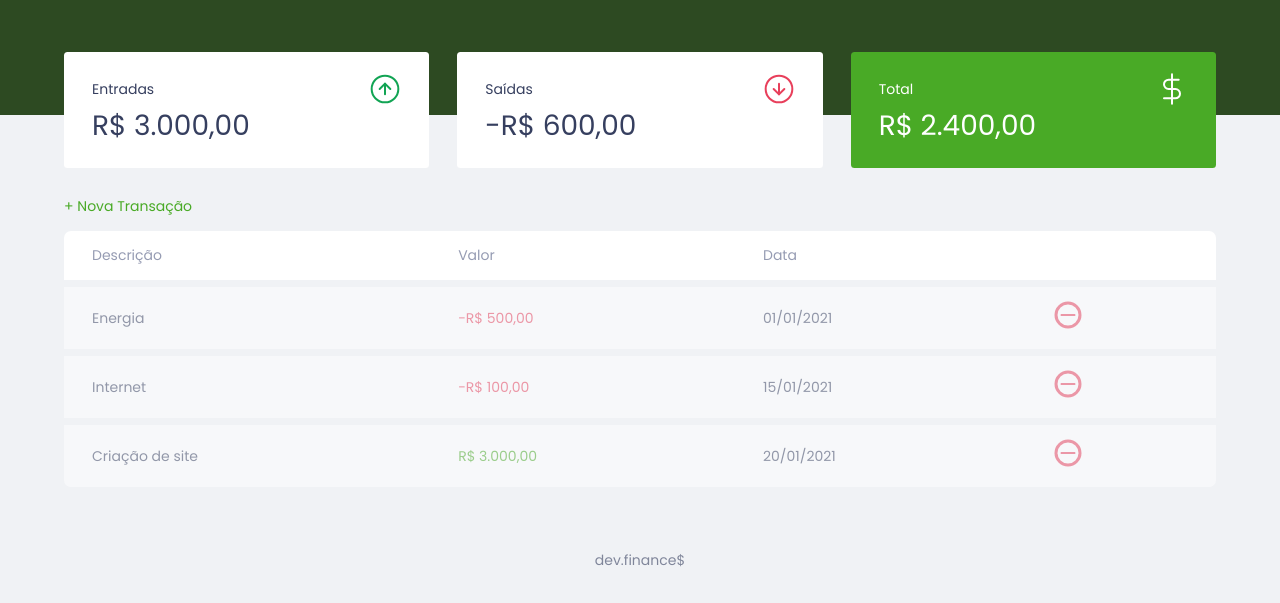
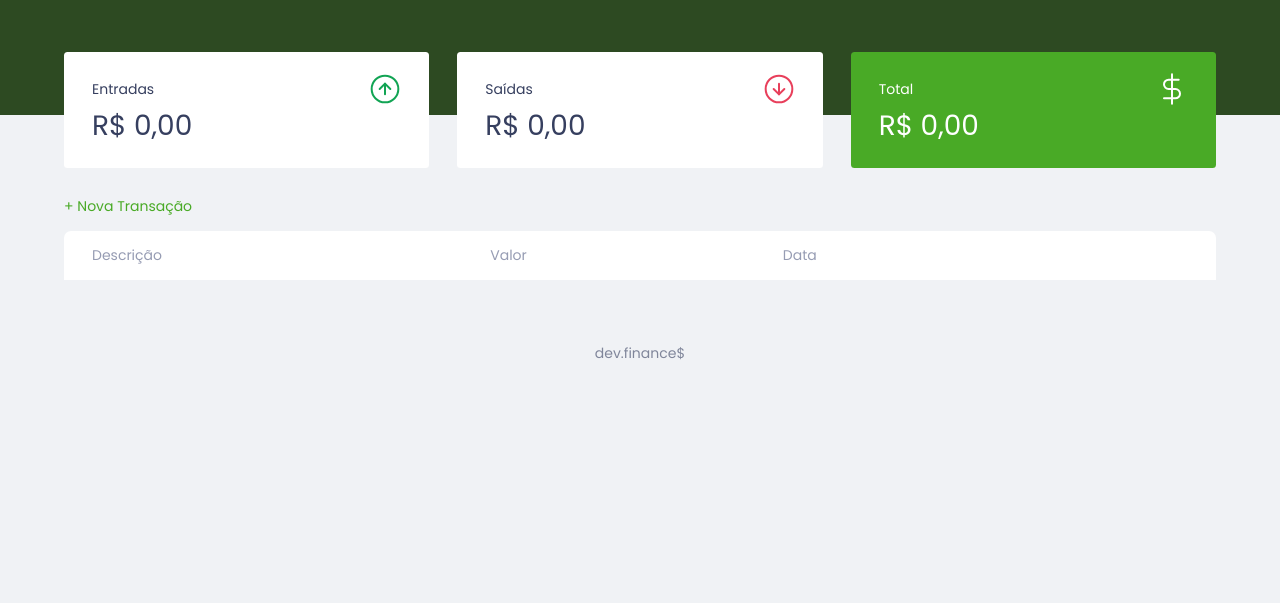
Before and after one commit to bruno-menslin/devfinances, a plain HTML site: page index.html in a window 1280 px wide. Shown: the part 55-658 px from the top of the page. Drawn offline with Linux system fonts and the light colour scheme.

Commit message:
feat: update transaction storage
transactions are stored in the local storage

```diff
--- a/index.html
+++ b/index.html
@@ -22,7 +22,7 @@
                         <span>Entradas</span>
                         <img src="assets/income.svg" alt="Imagem de entradas">
                     </h3>
-                    <p id="incomeDisplay">R$ 0.000,00</p>
+                    <p id="incomeDisplay"></p>
                 </div>
 
                 <div class="card">
@@ -30,7 +30,7 @@
                         <span>Saídas</span>
                         <img src="assets/expense.svg" alt="Imagem de saídas">
                     </h3>
-                    <p id="expenseDisplay">R$ 0.000,00</p>
+                    <p id="expenseDisplay"></p>
                 </div>
 
                 <div class="card total">
@@ -38,7 +38,7 @@
                         <span>Total</span>
                         <img src="assets/total.svg" alt="Imagem de total">
                     </h3>
-                    <p id="totalDisplay">R$ 0.000,00</p>
+                    <p id="totalDisplay"></p>
                 </div>
             </section>
 
--- a/scripts.js
+++ b/scripts.js
@@ -7,24 +7,18 @@ const Modal = {
     }
 }
 
+const Storage = {
+    get() {
+        return JSON.parse(localStorage.getItem("dev.finances:transaction")) || []
+    },
+
+    set(transactions) {
+        localStorage.setItem("dev.finances:transaction", JSON.stringify(transactions))
+    }
+}
+
 const Transaction = {
-    all: [
-        {
-            description: 'Energia',
-            amount: -50000,
-            date: '01/01/2021',
-        },
-        {
-            description: 'Internet',
-            amount: -10000,
-            date: '15/01/2021',
-        },
-        {
-            description: 'Criação de site',
-            amount: 300000,
-            date: '20/01/2021',
-        },
-    ],
+    all: Storage.get(),
 
     add(transaction) {
         Transaction.all.push(transaction)
@@ -179,6 +173,7 @@ const App = {
         })
 
         DOM.updateBalance()
+        Storage.set(Transaction.all)
     },
 
     reload() {
```
